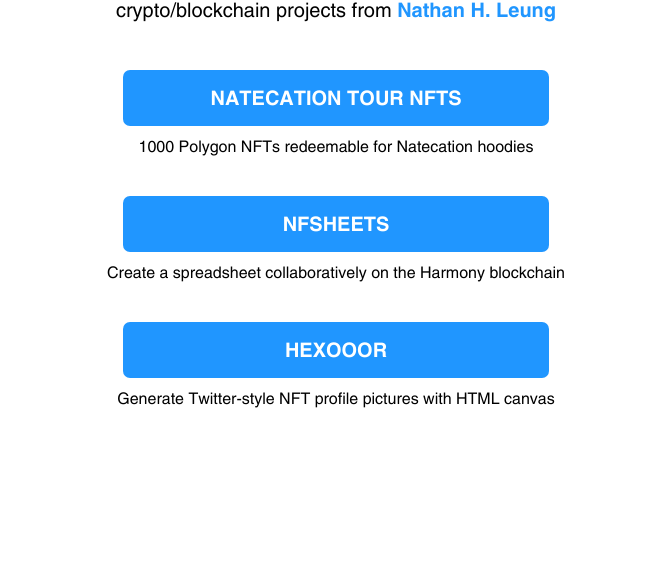
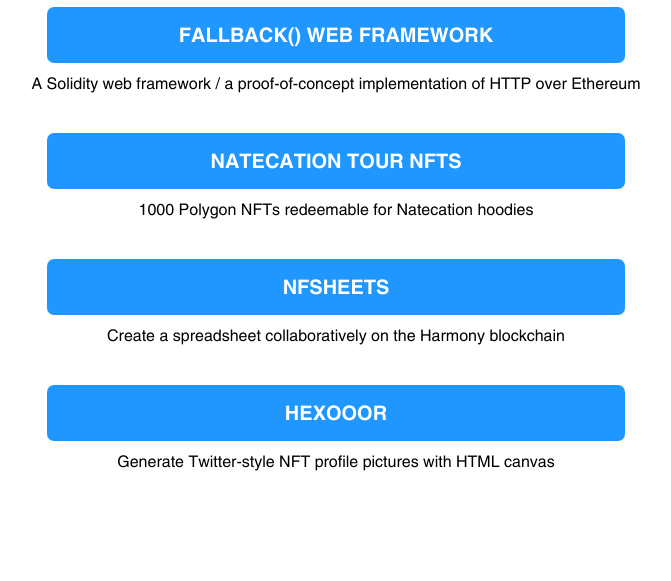
Before and after one commit to nathanhleung/natecation.xyz, a plain HTML site: page index.html in a window 1280 px wide. Shown: the part 219-800 px from the top of the page, without its empty margins (304-975 px from the left). Drawn offline with Linux system fonts and the light colour scheme.

Commit message:
Add link to fallback() docs

```diff
--- a/index.html
+++ b/index.html
@@ -110,6 +110,15 @@
           </p>
         </div>
         <div class="project">
+          <a class="button" href="https://fallback.natecation.xyz/"
+            >fallback() Web Framework</a
+          >
+          <p>
+            A Solidity web framework / a proof-of-concept implementation of HTTP
+            over Ethereum
+          </p>
+        </div>
+        <div class="project">
           <a class="button" href="https://tour.natecation.xyz/"
             >Natecation Tour NFTs</a
           >
```
